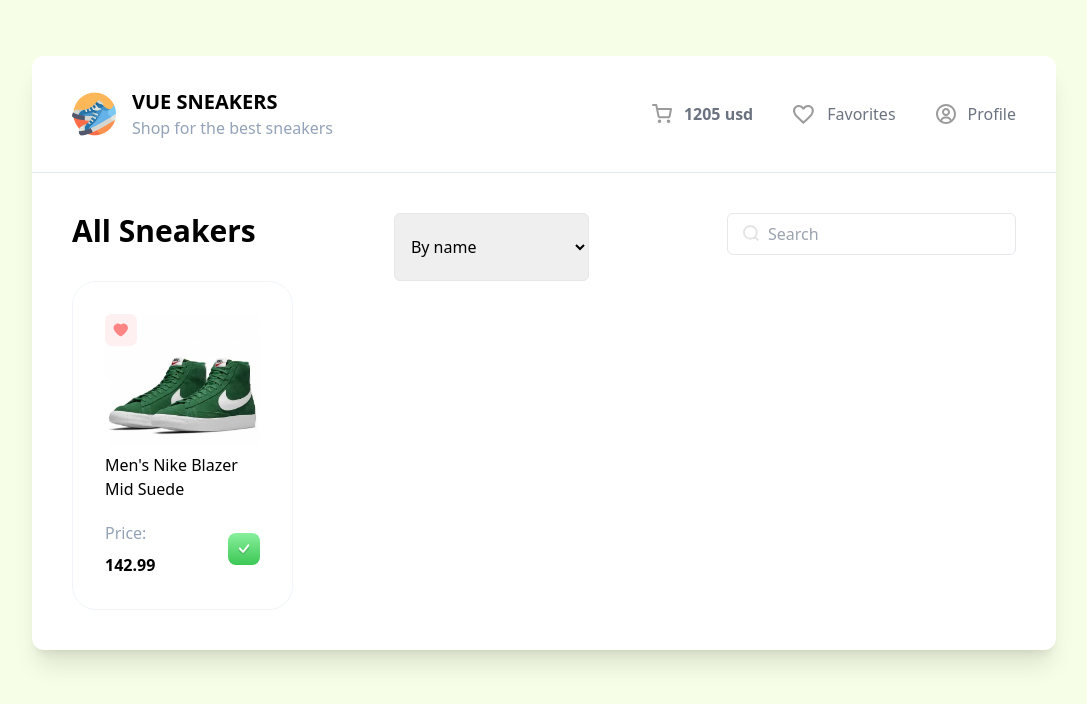
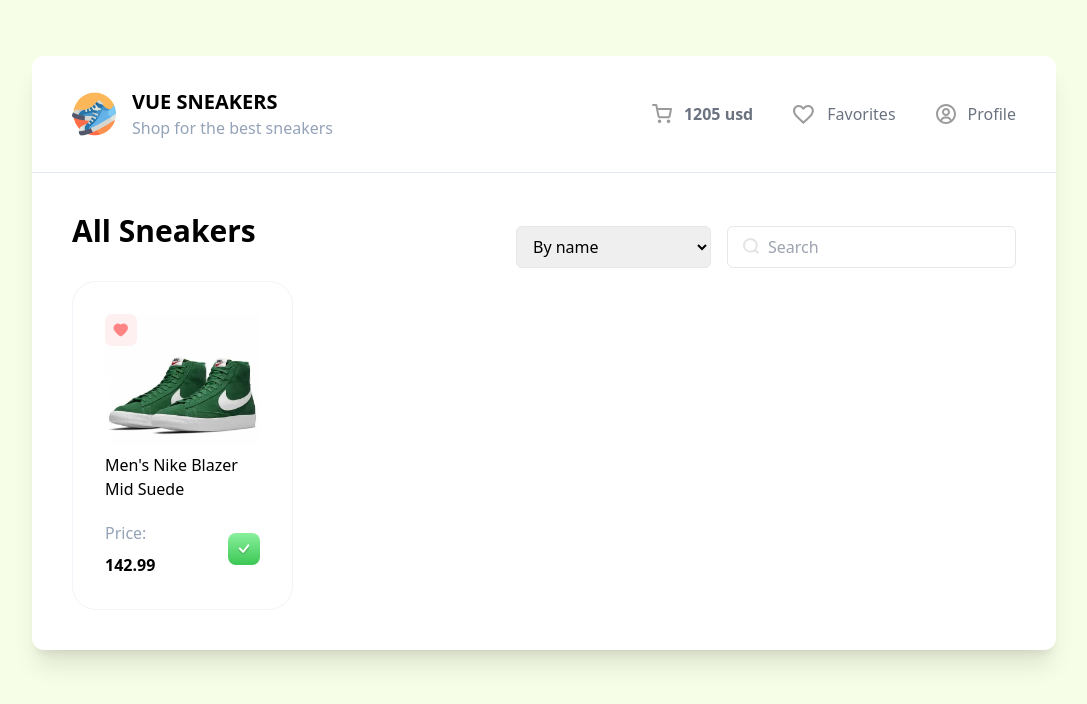
Before and after one commit to KenanRamazanov/Ecommerce-Sneakers, a Vue app: page / in a window 1280 px wide. Shown: the top 704 px of the page, without its empty margins (96-1183 px from the left). Built offline with nearby package versions, Linux system fonts and the light colour scheme.

Commit message:
Fixing select section

```diff
--- a/src/App.vue
+++ b/src/App.vue
@@ -2,8 +2,6 @@
 import Header from './components/Header.vue'
 import CardList from './components/CardList.vue'
 import Drawer from './components/Drawer.vue'
-
-
 </script>
 
 <template>
@@ -12,8 +10,9 @@ import Drawer from './components/Drawer.vue'
     <Header />
 
     <div class="p-10">
-     <div class="flex justify-between">
+      <div class="flex justify-between items-center">
         <h2 class="text-3xl font-bold mb-8">All Sneakers</h2>
+        <div class="flex items-center gap-4">
           <select
             class="py-2 px-3 border border-gray-200 focus:border-gray-400 rounded-md focus:outline-none"
           >
@@ -22,17 +21,17 @@ import Drawer from './components/Drawer.vue'
             <option value="price">By price (expensive)</option>
           </select>
           <div class="relative">
-          <img
-          class="absolute left-4 top-3"
-          src="/search.svg" />
+            <img class="absolute left-4 top-3" src="/search.svg" />
             <input
               class="border border-gray-200 rounded-md py-2 pl-10 pr-4 focus:outline-none focus:border-gray-400"
               placeholder="Search"
-           type="text">
+              type="text"
+            />
+          </div>
         </div>
       </div>
 
-     <CardList/>
+      <CardList />
     </div>
   </div>
 </template>
```
Lines whose indentation alone changed are shown as unchanged.
